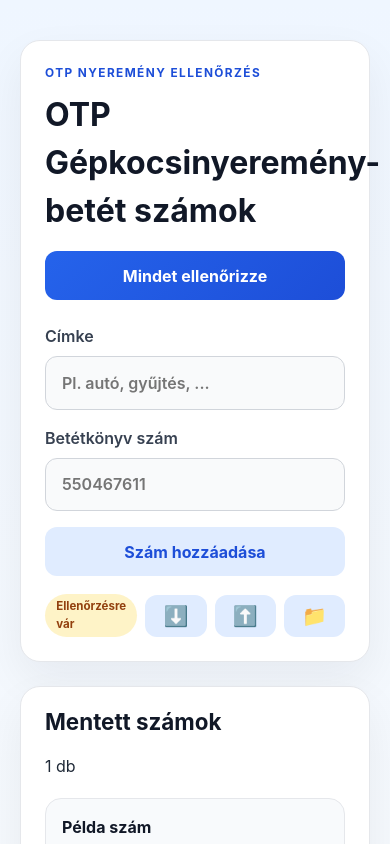
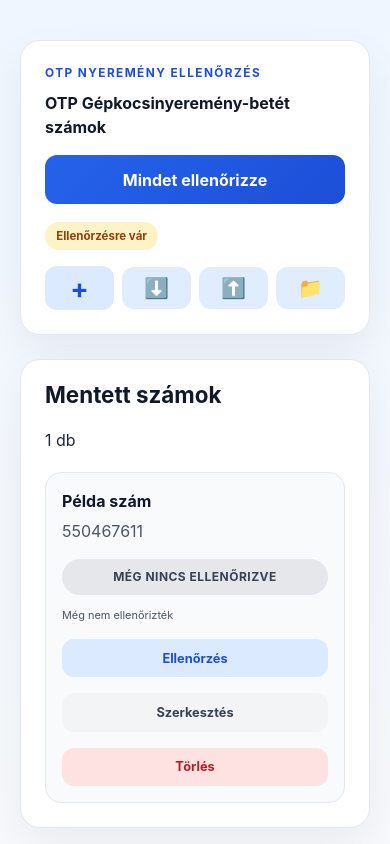
Before and after one commit to dzsodzso63/gepkocsinyeremeny, a React (Vite) app: page / in a window 390 px wide. Shown: the top 844 px of the page. Built offline with nearby package versions, Linux system fonts and the light colour scheme.

Commit message:
feat(App): implement toggle for ticket form and enhance toolbar layout

```diff
--- a/src/App.css
+++ b/src/App.css
@@ -40,7 +40,7 @@
 }
 
 h1 {
-  font-size: clamp(2rem, 3vw, 2.8rem);
+  font-size: clamp(2rem, 3vw, 2rem);
 }
 
 h2 {
@@ -51,7 +51,8 @@
 .secondary-button,
 .ghost-button,
 .tiny-button,
-.icon-button {
+.icon-button,
+.toggle-form-button {
   border: none;
   border-radius: 12px;
   padding: 0.8rem 1.2rem;
@@ -64,7 +65,8 @@
 .secondary-button:hover,
 .ghost-button:hover,
 .tiny-button:hover,
-.icon-button:hover {
+.icon-button:hover,
+.toggle-form-button:hover {
   transform: translateY(-1px);
 }
 
@@ -86,6 +88,34 @@
 button:disabled {
   opacity: 0.65;
   cursor: not-allowed;
+}
+
+.toolbar-row {
+  display: flex;
+  align-items: center;
+  justify-content: space-between;
+  gap: 16px;
+  margin-top: 18px;
+}
+
+.action-buttons-group {
+  display: flex;
+  align-items: center;
+  gap: 8px;
+}
+
+.toggle-form-button {
+  display: inline-flex;
+  align-items: center;
+  justify-content: center;
+  width: 44px;
+  height: 44px;
+  padding: 0;
+  border-radius: 12px;
+  background: #dbeafe;
+  color: #1d4ed8;
+  font-size: 1.7rem;
+  line-height: 1;
 }
 
 .ticket-form {
@@ -120,19 +150,10 @@
   border-color: #60a5fa;
 }
 
-.import-export-row {
-  display: flex;
-  justify-content: flex-end;
-  align-items: center;
-  gap: 8px;
-  margin-top: 18px;
-}
-
 .mini-summary {
   display: inline-flex;
   align-items: center;
   gap: 8px;
-  margin-right: auto;
 }
 
 .mini-pill {
@@ -336,6 +357,11 @@
 }
 
 @media (max-width: 720px) {
+
+  h1 {
+    font-size: clamp(1.0rem, 4vw, 2.4rem);
+  }
+
   .panel-header,
   .list-header,
   .ticket-main,
@@ -354,12 +380,28 @@
   .secondary-button,
   .ghost-button,
   .tiny-button,
-  .icon-button {
+  .icon-button,
+  .toggle-form-button {
     width: 100%;
   }
 
-  .import-export-row {
-    justify-content: stretch;
+  .toolbar-row {
+    width: 100%;
+    flex-direction: column;
+    align-items: flex-start;
+  }
+
+  .action-buttons-group {
+    width: 100%;
+    justify-content: space-between;
+    flex-wrap: nowrap;
+  }
+
+  .toggle-form-button,
+  .icon-button {
+    flex: 1 1 0;
+    min-width: 0;
+    width: auto;
   }
 
   .status {
--- a/src/App.tsx
+++ b/src/App.tsx
@@ -75,6 +75,7 @@
   const [checkingAll, setCheckingAll] = useState(false)
   const [importText, setImportText] = useState('')
   const [isImportOpen, setIsImportOpen] = useState(false)
+  const [isFormOpen, setIsFormOpen] = useState(false)
   const fileInputRef = useRef<HTMLInputElement | null>(null)
 
   useEffect(() => {
@@ -117,6 +118,7 @@
     })
 
     setDraft(emptyDraft)
+    setIsFormOpen(false)
     setError('')
   }
 
@@ -130,6 +132,7 @@
       label: ticket.label,
       number: ticket.number,
     })
+    setIsFormOpen(true)
     setError('')
   }
 
@@ -285,6 +288,48 @@
           </button>
         </div>
 
+        <div className="toolbar-row">
+          <div className="mini-summary" aria-live="polite">
+            <span className={`mini-pill ${hasWinnerInList ? 'winner' : allCheckedThisWeek ? 'plain' : 'pending'}`}>
+              {hasWinnerInList ? 'Van nyertes' : allCheckedThisWeek ? 'Nincs nyertes' : 'Ellenőrzésre vár'}
+            </span>
+            {allCheckedThisWeek && <span className="mini-check" title="Minden szám ellenőrizve ezen a héten">✓</span>}
+          </div>
+
+          <div className="action-buttons-group">
+            <button
+              type="button"
+              className="toggle-form-button"
+              onClick={() => {
+                if (draft.id) {
+                  setIsFormOpen((open) => !open)
+                  return
+                }
+                setIsFormOpen((open) => !open)
+                if (!isFormOpen) {
+                  setDraft(emptyDraft)
+                }
+              }}
+              aria-label={isFormOpen ? 'Form bezárása' : 'Szám hozzáadása'}
+              title={isFormOpen ? 'Form bezárása' : 'Szám hozzáadása'}
+            >
+              {draft.id ? '✎' : '+'}
+            </button>
+
+            <button type="button" className="icon-button import-button" onClick={() => setIsImportOpen((open) => !open)} aria-label="Importálandó adatok megnyitása" title="Importálandó adatok megnyitása">
+              ⬇️
+            </button>
+            <button type="button" className="icon-button export-button" onClick={handleExport} aria-label="Exportálás JSON fájlba" title="Exportálás JSON fájlba">
+              ⬆️
+            </button>
+            <button type="button" className="icon-button" onClick={() => fileInputRef.current?.click()} aria-label="JSON fájl importálása" title="JSON fájl importálása">
+              📁
+            </button>
+            <input ref={fileInputRef} type="file" accept="application/json,.json,.txt" hidden onChange={handleImportFile} />
+          </div>
+        </div>
+
+        {isFormOpen && (
           <form className="ticket-form" onSubmit={handleSubmit}>
             <label>
               <span>Címke</span>
@@ -312,32 +357,16 @@
                 {draft.id ? 'Mentés' : 'Szám hozzáadása'}
               </button>
               {draft.id && (
-              <button type="button" className="ghost-button" onClick={() => setDraft(emptyDraft)}>
+                <button type="button" className="ghost-button" onClick={() => {
+                  setDraft(emptyDraft)
+                  setIsFormOpen(false)
+                }}>
                   Mégse
                 </button>
               )}
             </div>
           </form>
-
-        <div className="import-export-row">
-          <div className="mini-summary" aria-live="polite">
-            <span className={`mini-pill ${hasWinnerInList ? 'winner' : allCheckedThisWeek ? 'plain' : 'pending'}`}>
-              {hasWinnerInList ? 'Van nyertes' : allCheckedThisWeek ? 'Nincs nyertes' : 'Ellenőrzésre vár'}
-            </span>
-            {allCheckedThisWeek && <span className="mini-check" title="Minden szám ellenőrizve ezen a héten">✓</span>}
-          </div>
-
-          <button type="button" className="icon-button import-button" onClick={() => setIsImportOpen((open) => !open)} aria-label="Importálandó adatok megnyitása" title="Importálandó adatok megnyitása">
-            ⬇️
-          </button>
-          <button type="button" className="icon-button export-button" onClick={handleExport} aria-label="Exportálás JSON fájlba" title="Exportálás JSON fájlba">
-            ⬆️
-          </button>
-          <button type="button" className="icon-button" onClick={() => fileInputRef.current?.click()} aria-label="JSON fájl importálása" title="JSON fájl importálása">
-            📁
-          </button>
-          <input ref={fileInputRef} type="file" accept="application/json,.json,.txt" hidden onChange={handleImportFile} />
-        </div>
+        )}
 
         {isImportOpen && (
           <div className="import-box">
```
Lines whose indentation alone changed are shown as unchanged.
